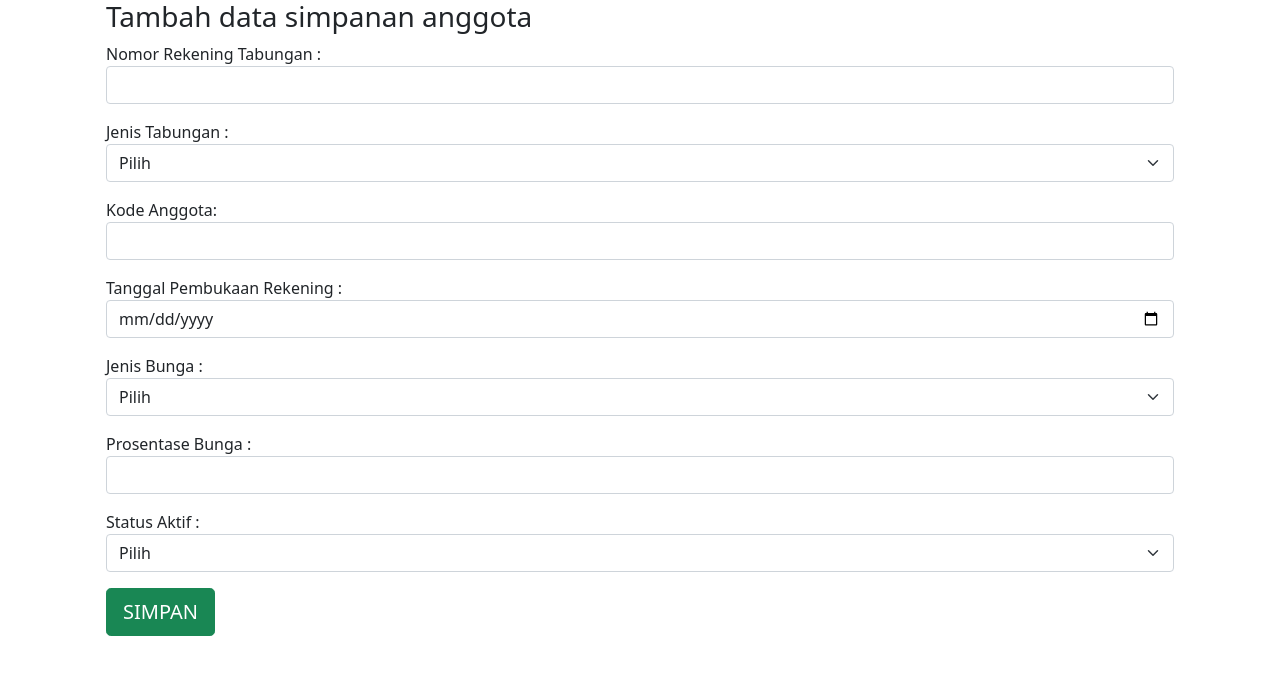
After one commit to BerkatGea19/simkspp7, a Django app: page /simpan/tambahsimpan/ in a window 1280 px wide. The commit adds this page. Shown: the top 675 px of the page. Run offline with Django 4.2, Linux system fonts and the light colour scheme.

Commit message:
Membuat CRUD pada menu Simpan (Done)

```diff
--- a/dashboard/templates/dashboard/base.html
+++ b/dashboard/templates/dashboard/base.html
@@ -80,7 +80,7 @@
                     data-parent="#accordionSidebar">
                     <div class="bg-white py-2 collapse-inner rounded">
                         <h6 class="collapse-header">Jenis Transaksi :</h6>
-                        <a class="collapse-item" href="#">Simpan</a>
+                        <a class="collapse-item" href="{% url 'simpan' %}">Simpan</a>
                         <a class="collapse-item" href="{% url 'pinjam' %}">Pinjam</a>
                         <a class="collapse-item" href="utilities-animation.html">Angsuran</a>
                     </div>
--- a/simkspp7/urls.py
+++ b/simkspp7/urls.py
@@ -12,4 +12,5 @@ urlpatterns = [
     path('pegawai/', include('pegawai.urls')),
     path('anggota/', include('anggota.urls')),
     path('pinjam/', include('pinjam.urls')),
+    path('simpan/', include('simpan.urls')),
 ]
--- /dev/null
+++ b/simpan/templates/simpan/base.html
@@ -0,0 +1,22 @@
+<!DOCTYPE html>
+<html lang="en">
+<head>
+    <meta charset="UTF-8">
+    <meta name="viewport" content="width=device-width, initial-scale=1.0">
+    <title>{% block title %}{% endblock %}</title>
+    {% load static %}
+    <link href="https://cdn.jsdelivr.net/npm/bootstrap@5.0.2/dist/css/bootstrap.min.css" rel="stylesheet"
+        integrity="sha384-EVSTQN3/azprG1Anm3QDgpJLIm9Nao0Yz1ztcQTwFspd3yD65VohhpuuCOmLASjC" crossorigin="anonymous">
+</head>
+<body>
+    <div class="container">
+        <div class="row">
+            {% block content%}{% endblock %}
+        </div>
+    </div>
+    <script src="https://cdn.jsdelivr.net/npm/bootstrap@5.0.2/dist/js/bootstrap.bundle.min.js"
+        integrity="sha384-MrcW6ZMFYlzcLA8Nl+NtUVF0sA7MsXsP1UyJoMp4YLEuNSfAP+JcXn/tWtIaxVXM"
+        crossorigin="anonymous"></script>
+</body>
+
+</html>
--- /dev/null
+++ b/simpan/templates/simpan/indexsimpan.html
@@ -0,0 +1,59 @@
+{% extends "simpan/base.html" %}
+{% block title %}Edit Simpanan{% endblock title %}
+
+{% block content%}
+<div class="col-md-12">
+    <form method="POST" class="post-form" action="{% url 'posttambah' %}">
+        {% csrf_token %}
+        <div class="container">
+            <div class="col-12">
+                <h3>Tambah data simpanan anggota</h3>
+            </div>
+            <div class="mb-3">
+                <label>Nomor Rekening Tabungan :</label>
+                <input type="text" class="form-control" name="nrt" id="nrt_nrt" required maxlength="16">
+            </div>
+            <div class="mb-3">
+                <label>Jenis Tabungan :</label>
+                <select class="form-select" name="jt" id="jt_jt">
+                    <option disabled selected>Pilih</option>
+                    <option value="Simpanan Wajib">Simpanan Wajib</option>
+                    <option value="Simpanan Pokok">Simpanan Pokok</option>
+                </select>
+            </div>
+            <div class="mb-3">
+                <label>Kode Anggota:</label>
+                <input type="text" class="form-control" name="ka" id="ka_ka" required maxlength="7">
+            </div>
+            <div class="mb-3">
+                <label>Tanggal Pembukaan Rekening :</label>
+                <input type="date" class="form-control" name="tpr" id="tpr_tpr" required>
+            </div>
+            <div class="mb-3">
+                <label>Jenis Bunga :</label>
+                <select class="form-select" name="jb" id="jb_jb">
+                    <option disabled selected>Pilih</option>
+                    <option value="Bunga Flat">Bunga Flat</option>
+                    <option value="Bunga Menurun">Bunga Menurun</option>
+                    <option value="Bunga Menurun Efektif">Bunga Menurun Efektif </option>
+                </select>
+            </div>
+            <div class="mb-3">
+                <label>Prosentase Bunga :</label>
+                <input type="text" class="form-control" name="pb" id="pb_pb" required maxlength="255">
+            </div>
+            <div class="mb-3">
+                <label>Status Aktif :</label>
+                <select class="form-select" name="sa" id="sa_sa">
+                    <option disabled selected>Pilih</option>
+                    <option value="Aktif">Aktif</option>
+                    <option value="Tidak Aktif">Tidak Aktif</option>
+                </select>
+            </div>
+            <div class="mb-3">
+                <button type="submit" class="btn btn-success btn-lg">SIMPAN</button>
+            </div>
+        </div>
+    </form>
+</div>
+{% endblock content %}
--- /dev/null
+++ b/simpan/urls.py
@@ -0,0 +1,12 @@
+# urls.py
+from django.urls import path
+from .views import *  # tambahkan import delete
+
+urlpatterns = [
+    path('', simpan, name="simpan"),
+    path('tambahsimpan/', tambahsimpan_view, name='tambahsimpan'),
+    path('posttambah', posttambah, name='posttambah'),
+    path('edit/<str:No_Rek_Tabungan>/', edit, name='edit'),
+    path('update', update, name='update'),
+    path('delete/<str:No_Rek_Tabungan>/', destroy, name='destroy'),  # tambahkan path untuk delete
+]
--- a/simpan/views.py
+++ b/simpan/views.py
@@ -1,3 +1,65 @@
-from django.shortcuts import render
+from django.shortcuts import render, redirect
+from .forms import formsimpan  # Perubahan pada nama formulir
+from .models import mstabungan
+from django.contrib import messages
 
-# Create your views here.
+def simpan(request):
+    simpan = mstabungan.objects.all()
+    return render(request, 'simpan/simpan.html',{'simpan':simpan})
+
+def tambahsimpan_view(request):
+
+    return render(request, 'simpan/indexsimpan.html')
+
+def posttambah(request):
+    nrt = request.POST['nrt']
+    jt = request.POST['jt']
+    ka = request.POST['ka']
+    tpr = request.POST['tpr']
+    jb = request.POST['jb']
+    pb = request.POST['pb']
+    sa = request.POST['sa']
+
+    data_simpan = mstabungan(
+        No_Rek_Tabungan=nrt,
+        Jenis_Tabungan = jt,
+        Kode_Anggota = ka,
+        Tanggal_Pembukaan_Rekening = tpr,
+        Jenis_Bunga = jb,
+        Prosentase_Bunga = pb,
+        Status_Aktif=sa
+    )
+
+    data_simpan.save()
+    return redirect('simpan')
+def edit(request, No_Rek_Tabungan):
+    data_simpanan = mstabungan.objects.get(No_Rek_Tabungan=No_Rek_Tabungan)
+    context = {
+        'data_simpan': data_simpanan
+    }
+    return render(request, 'simpan/edit.html', context)
+
+def update(request):
+   nrt = request.POST['nrt']
+   jt = request.POST['jt']
+   ka = request.POST['ka']
+   tpr = request.POST['tpr']
+   jb = request.POST['jb']
+   pb = request.POST['pb']
+   sa = request.POST['sa']
+
+   data_simpanan =mstabungan.objects.get(No_Rek_Tabungan=nrt)
+   data_simpanan.Jenis_Tabungan=jt
+   data_simpanan.Kode_Anggota=ka
+   data_simpanan.Tanggal_Pembukaan_Rekening=tpr
+   data_simpanan.Jenis_Bunga=jb
+   data_simpanan.Prosentase_Bunga=pb
+   data_simpanan.Status_Aktif=sa
+   data_simpanan.save()
+   messages.success(request, 'BERHASIL UPDATE ANGGOTA')
+   return redirect('simpan')
+
+def destroy(request,No_Rek_Tabungan):
+    simpanan =mstabungan.objects.get(No_Rek_Tabungan=No_Rek_Tabungan).delete()
+    messages.success(request, 'BERHASIL HAPUS DATA')
+    return redirect('simpan')
```
Also changed, not shown: dashboard/templates/dashboard/dashboard.html (+2 -71 lines), simpan/forms.py (added, +38 -0 lines), simpan/templates/simpan/edit.html (added, +60 -0 lines), simpan/templates/simpan/simpan.html (added, +45 -0 lines).
